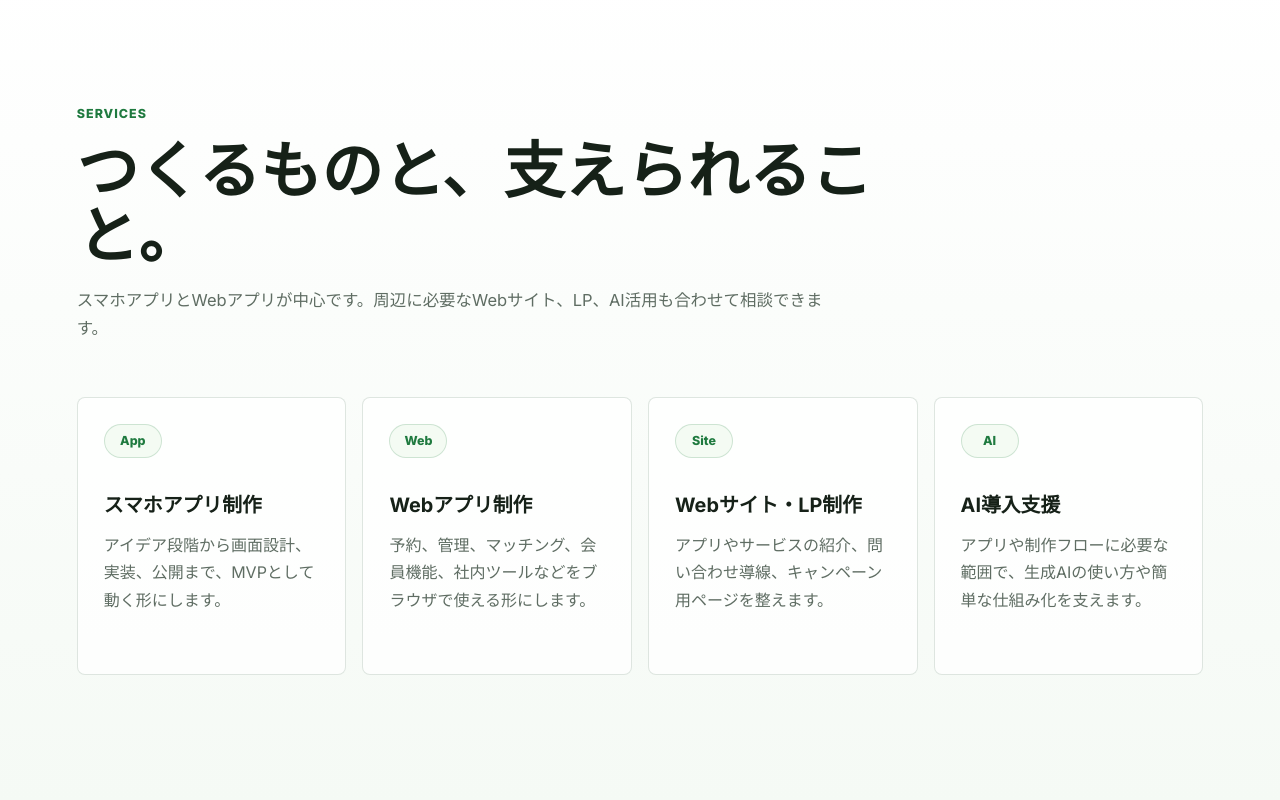
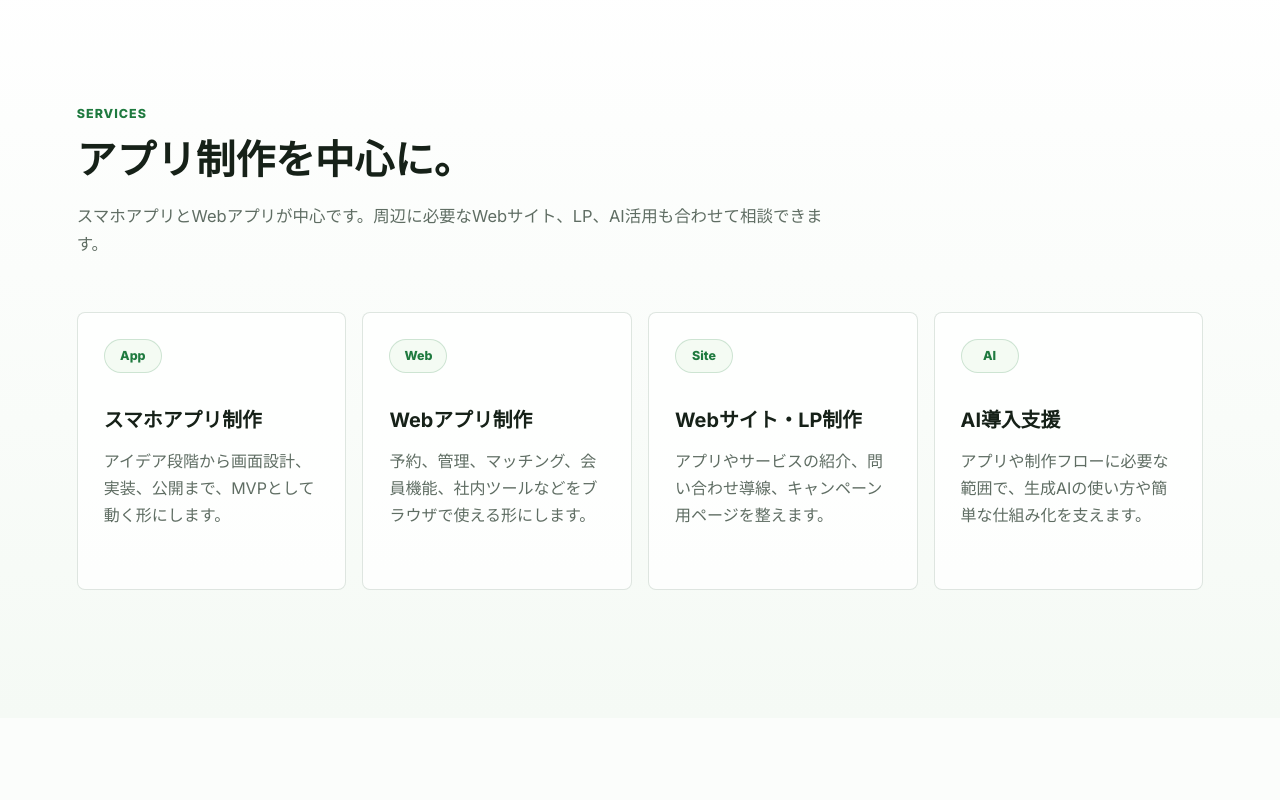
Before and after one commit to anemos-dev/anemos-site, a plain HTML site: page index.html in a window 1280 px wide. Shown: the part 980-1780 px from the top of the page. Drawn offline with Linux system fonts and the light colour scheme.

Commit message:
Refine section headings

```diff
--- a/index.html
+++ b/index.html
@@ -87,7 +87,7 @@
       <section class="section services" id="services">
         <div class="section-head">
           <p class="section-kicker">Services</p>
-          <h2>つくるものと、支えられること。</h2>
+          <h2>アプリ制作を中心に。</h2>
           <p>
             スマホアプリとWebアプリが中心です。周辺に必要なWebサイト、LP、AI活用も合わせて相談できます。
           </p>
@@ -212,7 +212,7 @@
 
         <div class="contact-panel" id="contact">
           <p class="section-kicker">Contact</p>
-          <h2>まずはメールでご相談ください。</h2>
+          <h2>メールで相談する。</h2>
           <p>
             具体的な料金は内容に応じて要相談です。アプリの企画段階でも、必要な機能や進め方から整理できます。
           </p>
--- a/styles.css
+++ b/styles.css
@@ -317,8 +317,8 @@ a {
 .about-copy h2,
 .contact-panel h2 {
   margin: 0;
-  font-size: clamp(2rem, 4.8vw, 4.4rem);
-  line-height: 1.06;
+  font-size: clamp(2rem, 3.1vw, 3.35rem);
+  line-height: 1.15;
   letter-spacing: 0;
 }
 
```
